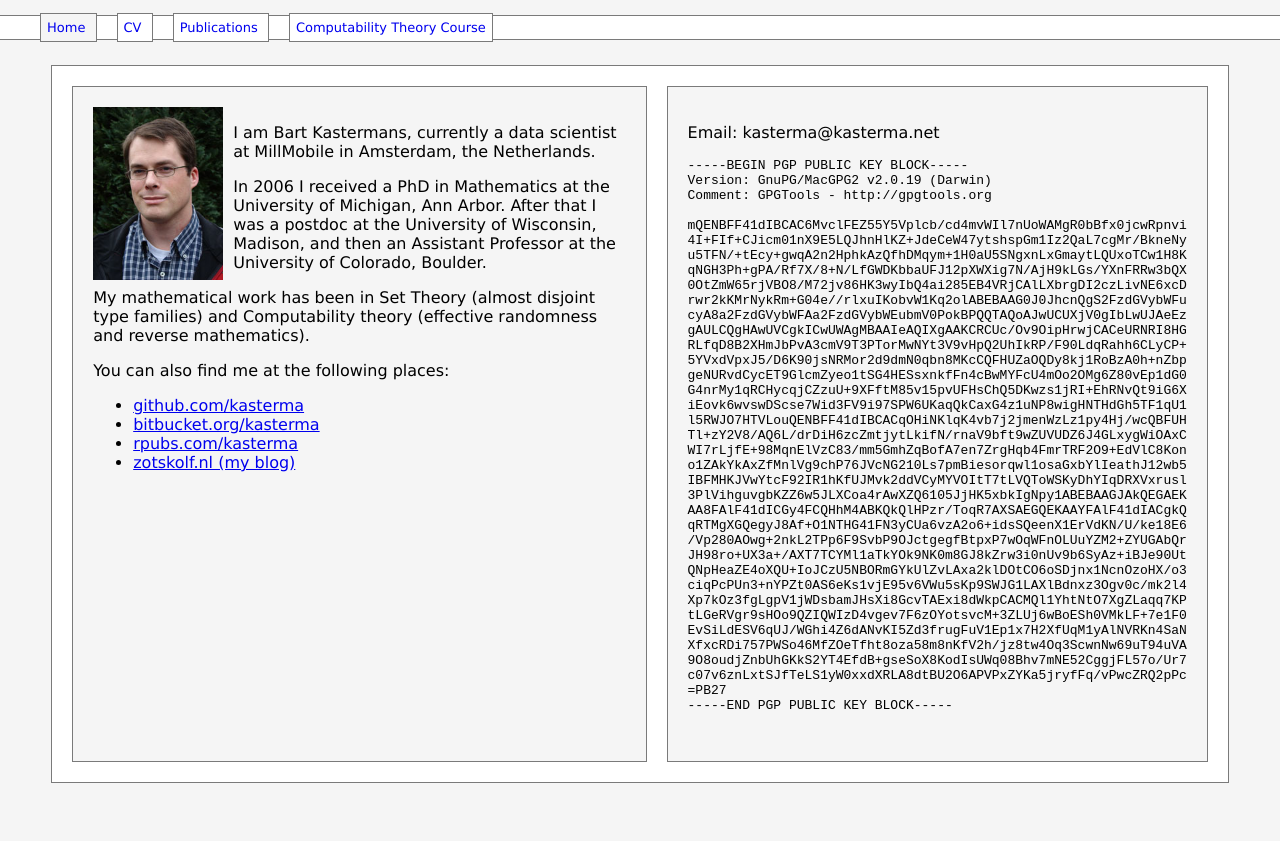
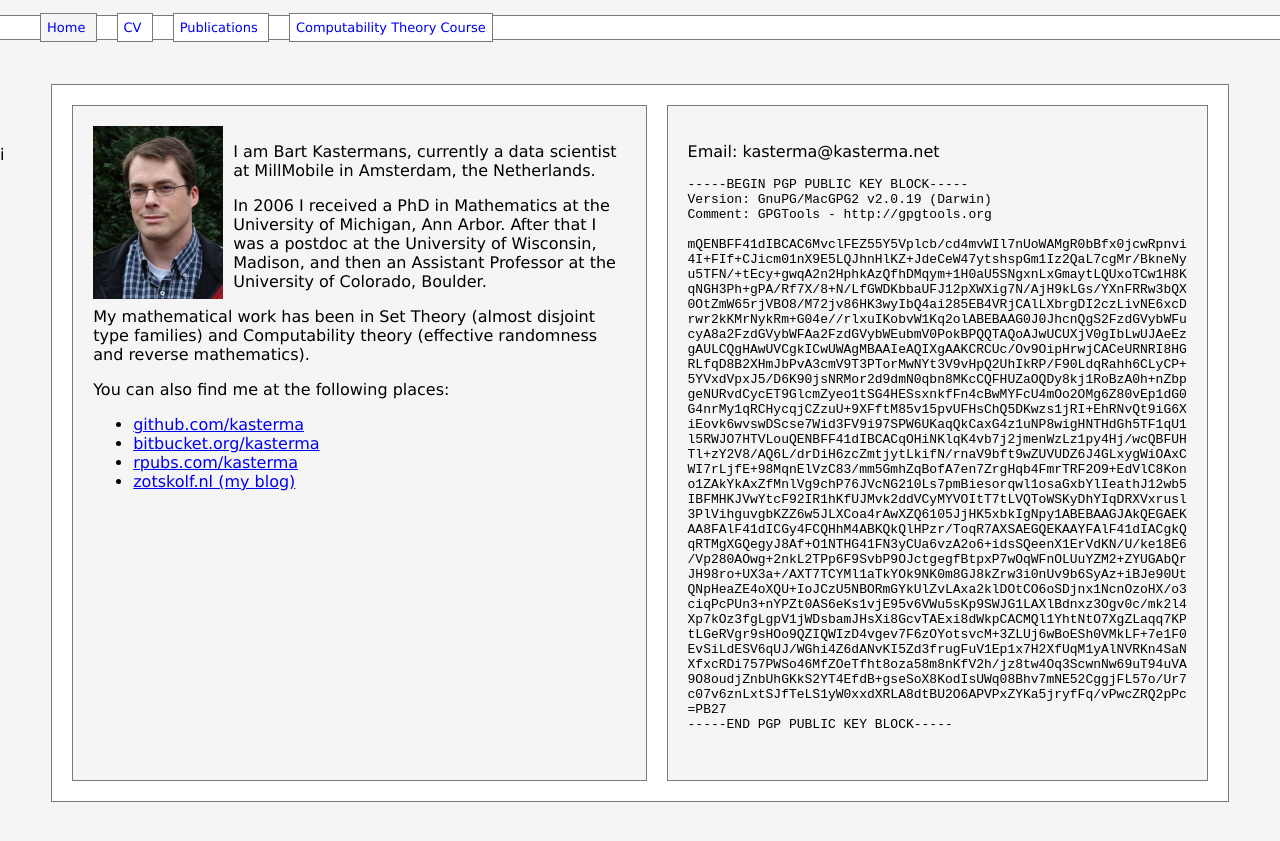
Before and after one commit to kasterma/kasterma.github.io, a Jekyll site: the page built from index.html, in a window 1280 px wide. Shown: the top 841 px of the page. Built offline with Jekyll 4.4.1, drawn with Linux system fonts in a browser that asks for light colours; Markdown is read by kramdown in place of the engine named in the settings.

```diff
--- /dev/null
+++ b/CNAME
@@ -0,0 +1 @@
+kasterma.net
--- a/index.html
+++ b/index.html
@@ -5,6 +5,7 @@ title: Bart Kastermans' Home Page
 {% assign active="index" %}
 {% include menu.html%}
 
+i
 <div class="content">
 
  <table cellspacing="20" class="hptopbox">
```
